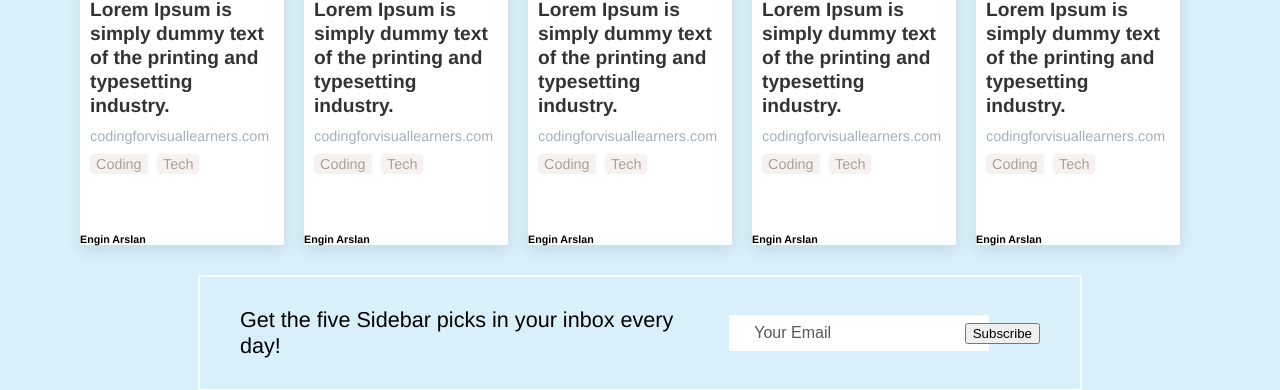
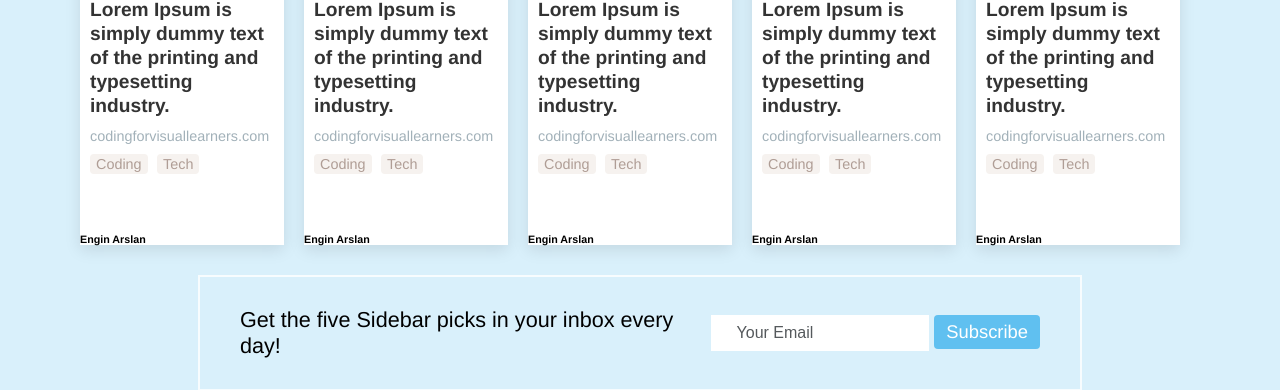
Before and after one commit to turquoisemelon/sidebar.io-clone, a plain HTML site: page index.html in a window 1280 px wide. Shown: the part 335-725 px from the top of the page. Drawn offline with Linux system fonts and the light colour scheme.

Commit message:
the work done today

```diff
--- a/style.css
+++ b/style.css
@@ -220,11 +220,16 @@ color: #504f4f;
   font-family: "GT Eesti Text Medium", "Source Sans Pro", "Helvetica Neue", "Helvetica", sans-serif;
 }
 
+.subscribe-form {
+  display: flex;
+  justify-content: space-between;
+}
+
 .subscribe-form input {
   margin-right: 5px;
   border: none;
   border-radius: 0;
-  flex-shrink: 100;
+
 }
 
 .subscribe-form input {
@@ -236,6 +241,21 @@ color: #504f4f;
   color: #55595c;
   background-color: #fff;
   background-image: none;
+}
+
+.subscribe-button button {
+  color: #fff;
+  background-color: #60C0F0;
+  border-color: #60C0F0;
+  border: none;
+  font-family: "GT Eesti Text Medium", "Source Sans Pro", "Helvetica Neue", "Helvetica", sans-serif;
+  font-size: 1.15rem;
+  padding: .375rem .75rem;
+  font-weight: normal;
+  text-align: center;
+  vertical-align: middle;
+  cursor: pointer;
+  border-radius: .25rem;
 }
 
 .t-article-list-container {
```
Also changed, not shown: index.html (+1 -1 lines).
